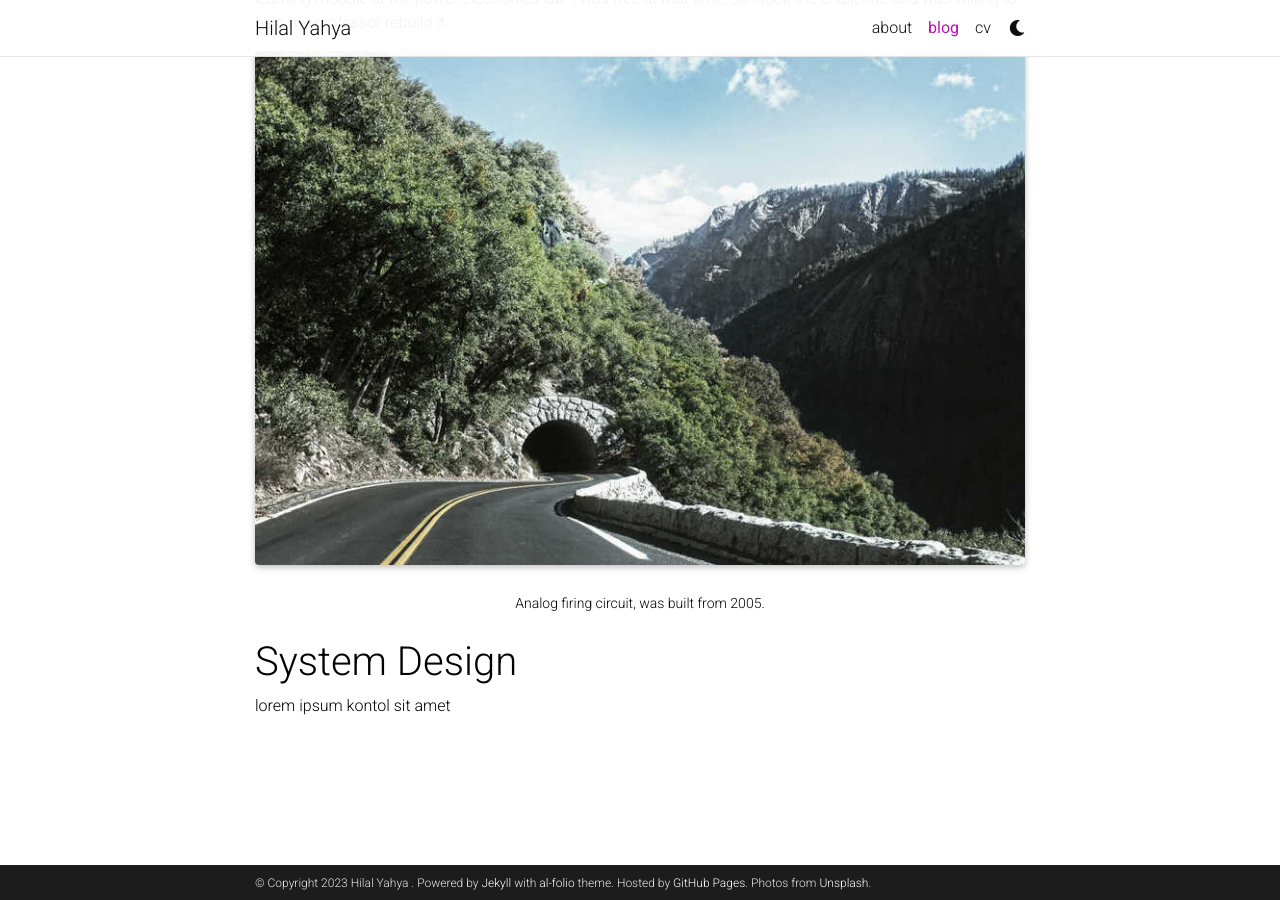
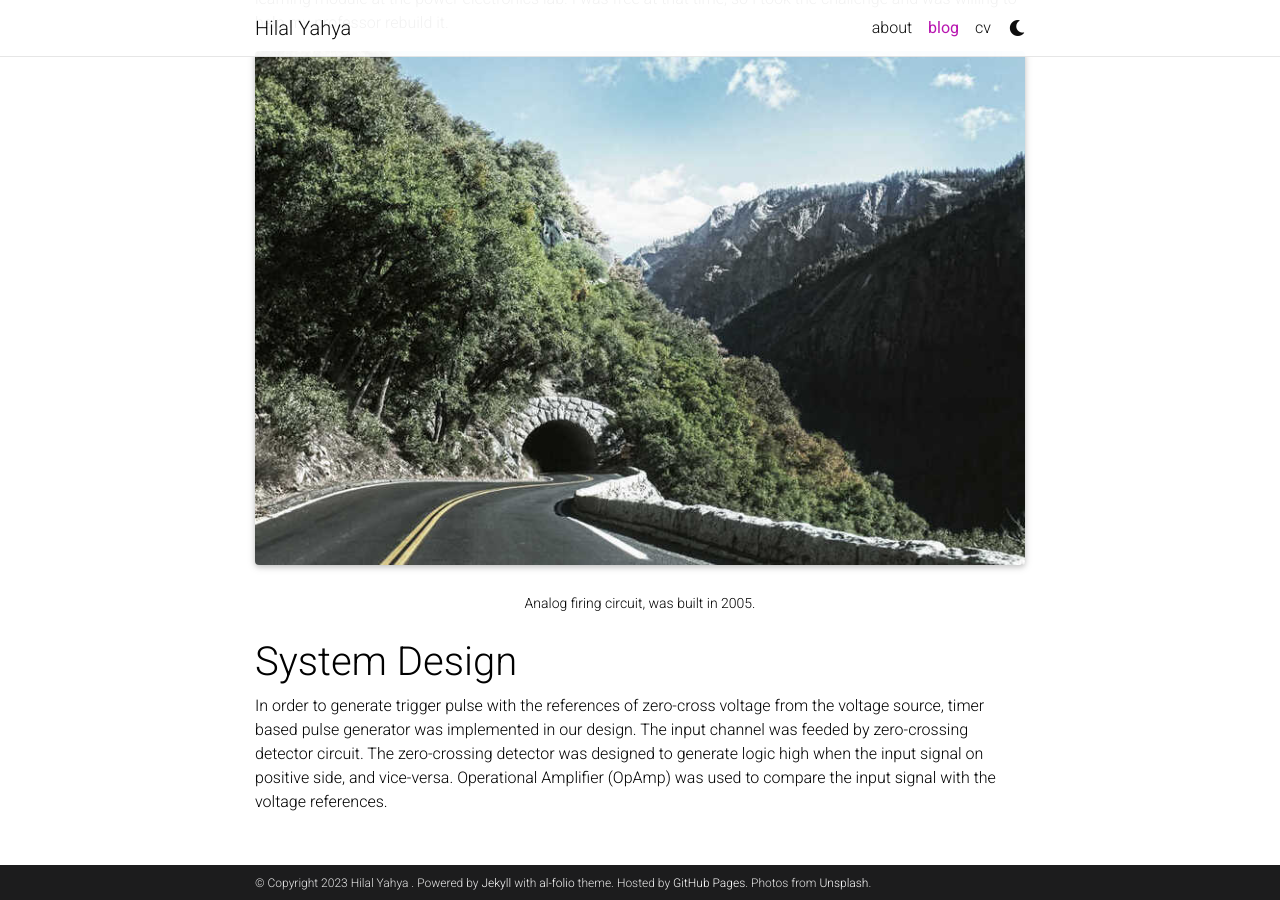
Before and after one commit to Hi-Peng/personal_web, a Jekyll site: the page built from _posts/2022-08-22-acregstm-pt1.md, in a window 1280 px wide and 900 px high, scrolled down 627 px. Built offline with Jekyll 4.4.1, drawn with Linux system fonts in a browser that asks for light colours; full-size pictures stand in for the smaller copies a plugin makes; comment, search, counter and statistics services are not loaded; a style sheet for code colours, icons or effects is not loaded.

Commit message:
Update 2022-08-22-acregstm-pt1.md
acreg 2 lines

```diff
--- a/_posts/2022-08-22-acregstm-pt1.md
+++ b/_posts/2022-08-22-acregstm-pt1.md
@@ -21,8 +21,8 @@ My power electronics professor asked me to help with his project about rebuildin
     </div>
 </div>
 <div class="caption">
-    Analog firing circuit, was built from 2005.
+    Analog firing circuit, was built in 2005.
 </div>
 
 # System Design
-lorem ipsum kontol sit amet
+In order to generate trigger pulse with the references of zero-cross voltage from the voltage source, timer based pulse generator was implemented in our design. The input channel was feeded by zero-crossing detector circuit. The zero-crossing detector was designed to generate logic high when the input signal on positive side, and vice-versa. Operational Amplifier (OpAmp) was used to compare the input signal with the voltage references.
```
